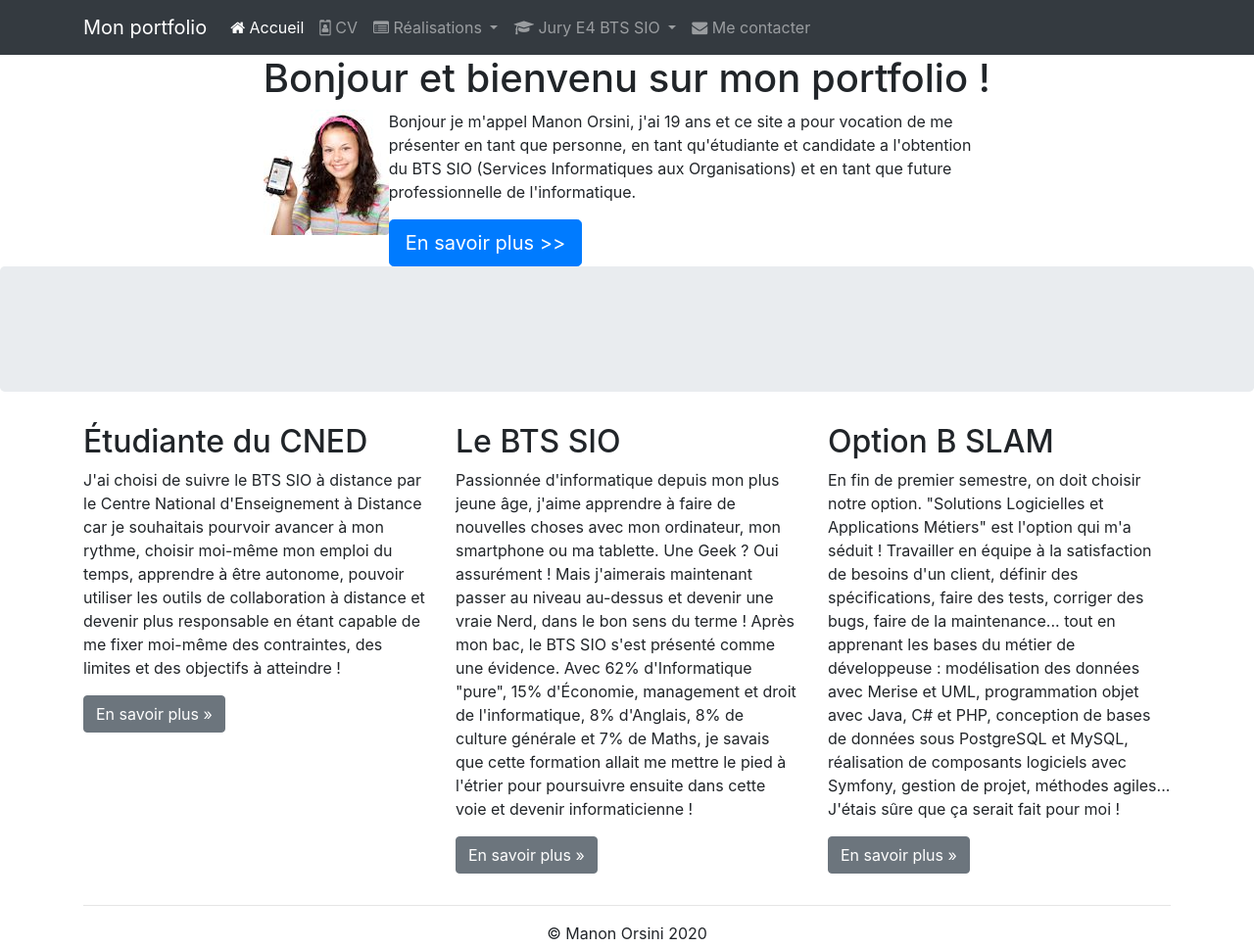
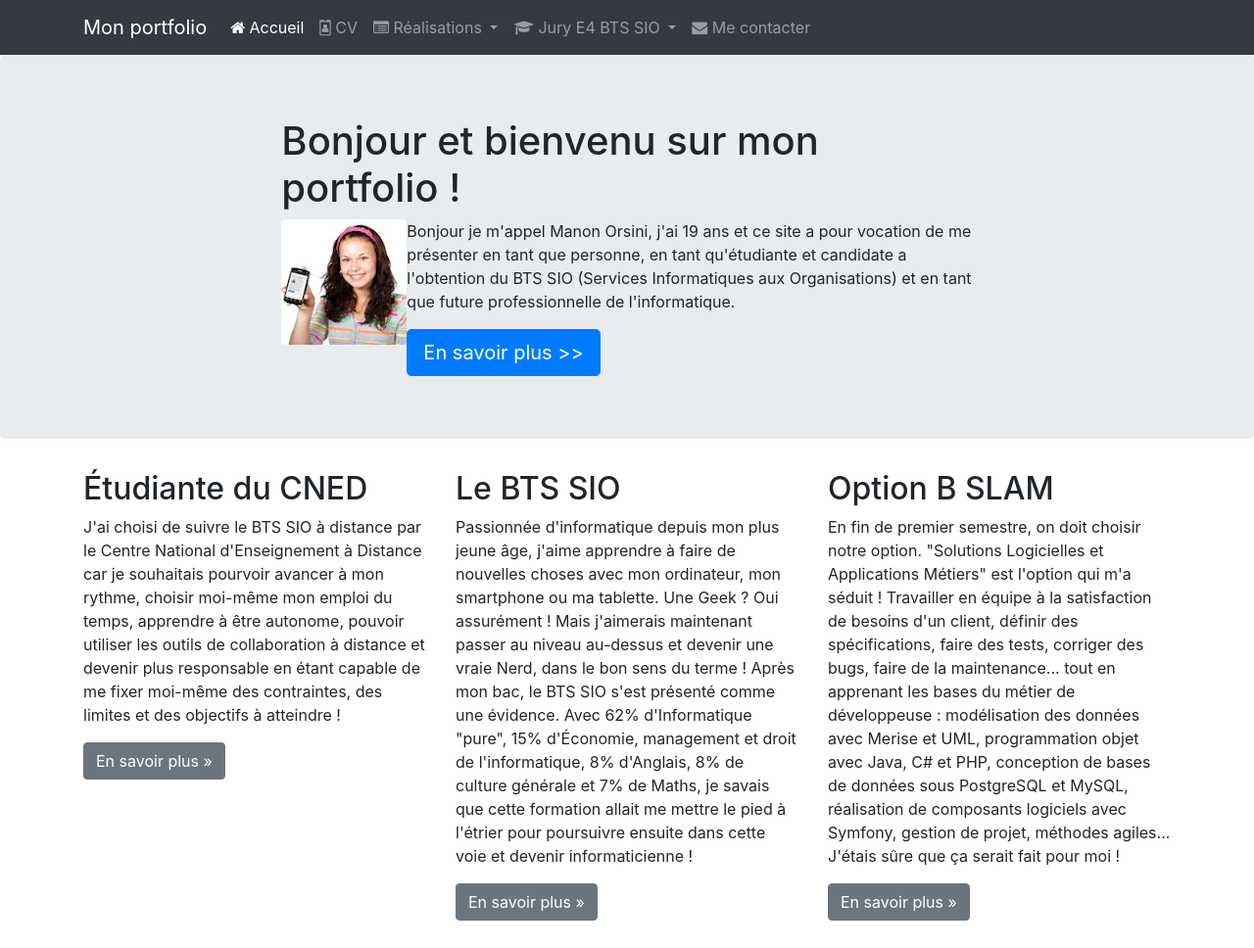
Before and after one commit to ManonOrs/manonorsini.github.io, a plain HTML site: page index.html in a window 1280 px wide. Shown: the top 968 px of the page at 98% size. Drawn offline with nearby package versions, Linux system fonts and the light colour scheme.

Commit message:
fic page acceuil

```diff
--- a/css/css.css
+++ b/css/css.css
@@ -3,6 +3,7 @@
     padding-right: 21%;
 }
 
-.side-image{
-    padding-left: 4px;
+.marge{
+    position: relative;
+    padding-left: 10%;
 }
--- a/index.html
+++ b/index.html
@@ -119,22 +119,25 @@
 
         <!-- Presentation -->
 
-        <div id="entete">
-            <h1 class="mt-0">Bonjour et bienvenu sur mon portfolio !</h1>
-            <img src="images/AmeliaPilou.jpg" class="rounded float-left" alt="...">
-            <div class="side-image">
-                <p>Bonjour je m'appel Manon Orsini, j'ai 19 ans et ce site a pour vocation de me présenter en tant que personne, en tant qu'étudiante et candidate a l'obtention du BTS SIO (Services Informatiques aux Organisations) et en tant que future professionnelle de l'informatique.</p>
-                <button type="button" class="btn btn-primary btn-lg">En savoir plus >></button>
-            </div>
-        </div>
-
         <!-- Optional JavaScript -->
         <!-- jQuery first, then Popper.js, then Bootstrap JS -->
         <script src="https://code.jquery.com/jquery-3.5.1.slim.min.js" integrity="sha384-DfXdz2htPH0lsSSs5nCTpuj/zy4C+OGpamoFVy38MVBnE+IbbVYUew+OrCXaRkfj" crossorigin="anonymous"></script>
         <script src="https://cdn.jsdelivr.net/npm/popper.js@1.16.1/dist/umd/popper.min.js" integrity="sha384-9/reFTGAW83EW2RDu2S0VKaIzap3H66lZH81PoYlFhbGU+6BZp6G7niu735Sk7lN" crossorigin="anonymous"></script>
         <script src="https://stackpath.bootstrapcdn.com/bootstrap/4.5.2/js/bootstrap.min.js" integrity="sha384-B4gt1jrGC7Jh4AgTPSdUtOBvfO8shuf57BaghqFfPlYxofvL8/KUEfYiJOMMV+rV" crossorigin="anonymous"></script>
 
-        <div class="jumbotron"></div> <!-- Emplacement pour le contenu principal de la page -->
+
+        <!-- Emplacement pour le contenu principal de la page -->
+        <div class="jumbotron">
+
+            <div id="entete">
+            <h1 class="mt-0">Bonjour et bienvenu sur mon portfolio !</h1>
+            <img src="images/AmeliaPilou.jpg" class="rounded float-left" alt="...">
+            <div class="marge">
+                <p>Bonjour je m'appel Manon Orsini, j'ai 19 ans et ce site a pour vocation de me présenter en tant que personne, en tant qu'étudiante et candidate a l'obtention du BTS SIO (Services Informatiques aux Organisations) et en tant que future professionnelle de l'informatique.</p>
+                <button type="button" class="btn btn-primary btn-lg">En savoir plus >></button>
+            </div>
+        </div>
+        </div>
         <footer>
             <div class="container">
                 <div class="row">
```
Also changed, not shown: nbproject/project.xml (added, +9 -0 lines), pages/cv.html (+1 -1 lines), 1 other file.
